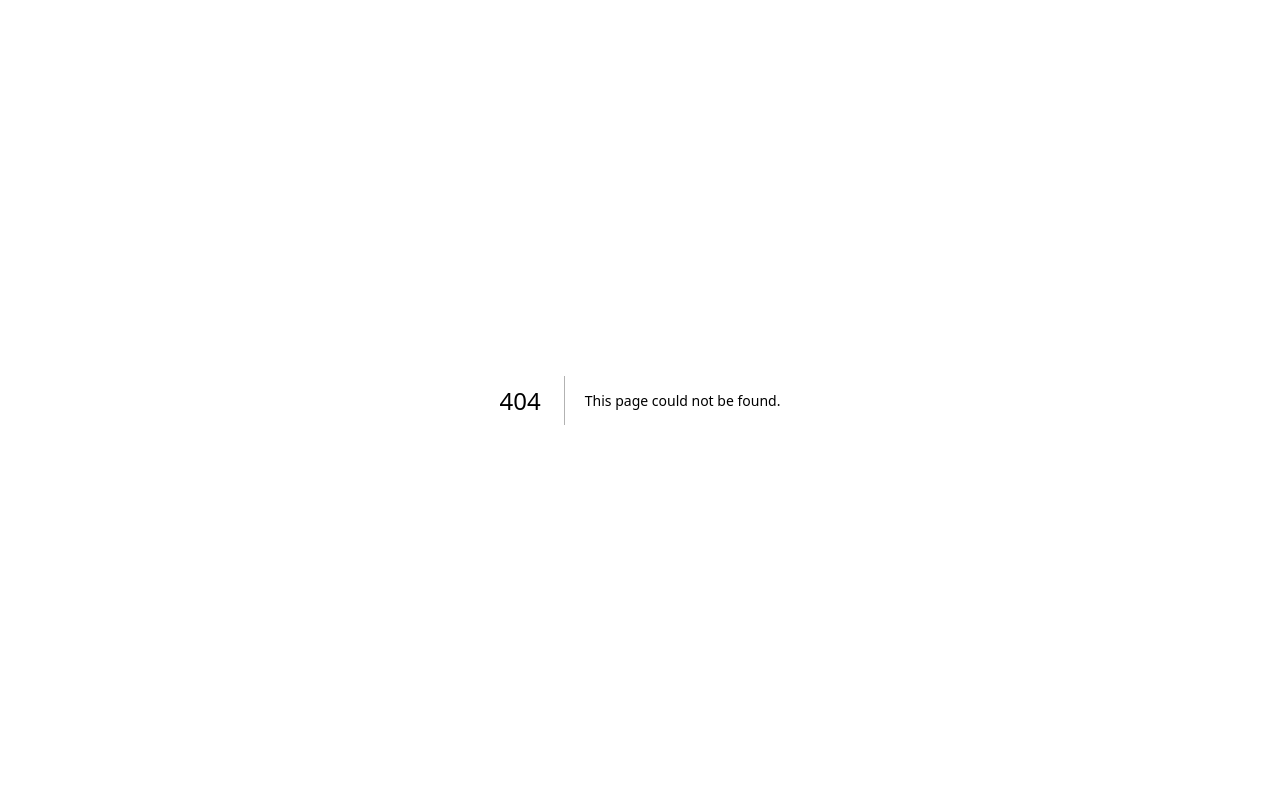
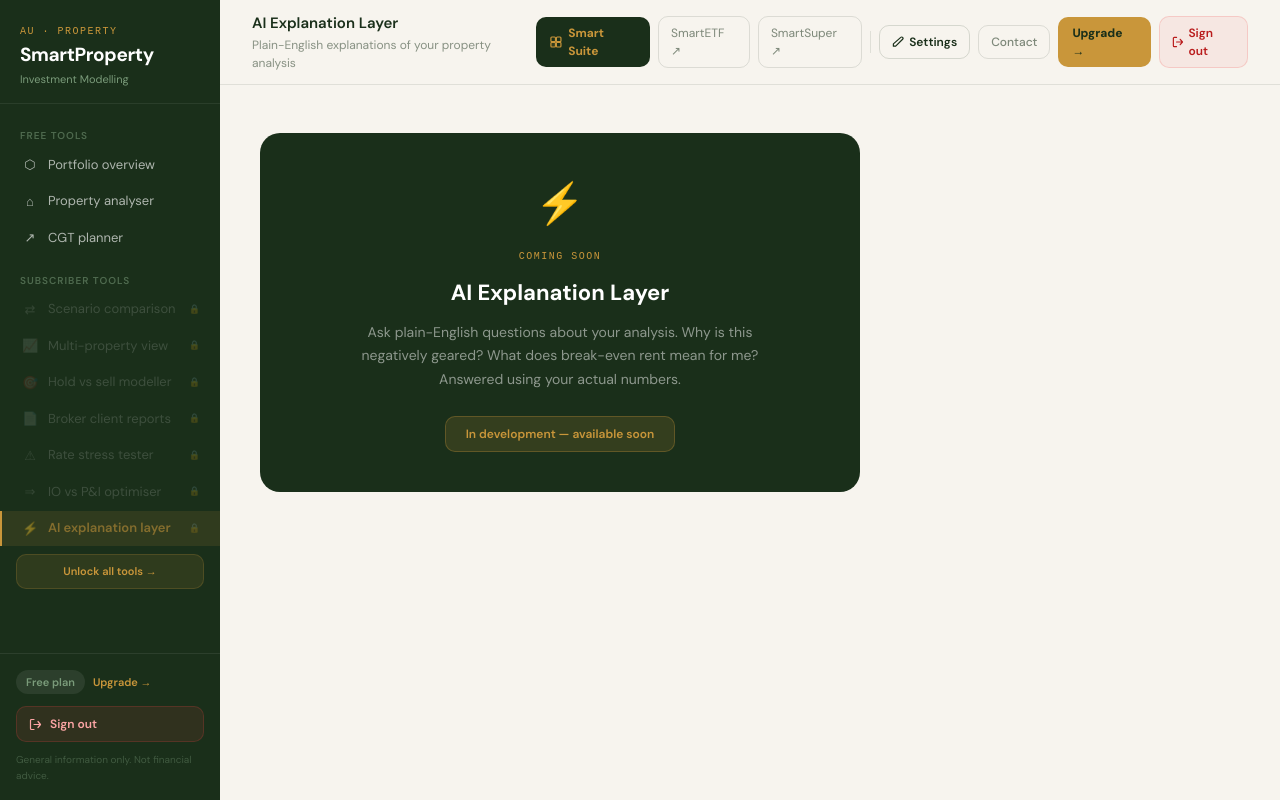
Before and after one commit to mbf2756/smartproperty, a Next.js app: page /ai-explain in a window 1280 px wide. Before the commit this address had no page. Built offline with nearby package versions, Linux system fonts and the light colour scheme; no server answers.

Commit message:
Add AI Explanation Layer page with placeholder content

```diff
--- /dev/null
+++ b/src/app/(dashboard)/ai-explain/page.tsx
@@ -0,0 +1,19 @@
+import { DashboardTopbar } from '@/components/DashboardTopbar'
+export default function Page() {
+  return (
+    <div>
+      <DashboardTopbar title="AI Explanation Layer" subtitle="Plain-English explanations of your property analysis" />
+      <div style={{ padding: '48px 40px', maxWidth: 680 }}>
+        <div style={{ background: '#1A2F1A', borderRadius: 20, padding: '40px', textAlign: 'center' }}>
+          <div style={{ fontSize: 40, marginBottom: 16 }}>⚡</div>
+          <div style={{ fontFamily: 'monospace', fontSize: 10, color: '#C9963A', letterSpacing: '0.15em', textTransform: 'uppercase', marginBottom: 12 }}>Coming soon</div>
+          <h2 style={{ fontSize: 22, fontWeight: 700, color: 'white', marginBottom: 12 }}>AI Explanation Layer</h2>
+          <p style={{ fontSize: 14, color: 'rgba(255,255,255,0.5)', lineHeight: 1.7, maxWidth: 420, margin: '0 auto 24px' }}>
+            Ask plain-English questions about your analysis. Why is this negatively geared? What does break-even rent mean for me? Answered using your actual numbers.
+          </p>
+          <div style={{ display: 'inline-block', padding: '8px 20px', borderRadius: 10, background: 'rgba(201,150,58,0.15)', border: '1px solid rgba(201,150,58,0.3)', fontSize: 12, color: '#C9963A', fontWeight: 600 }}>In development — available soon</div>
+        </div>
+      </div>
+    </div>
+  )
+}
```
